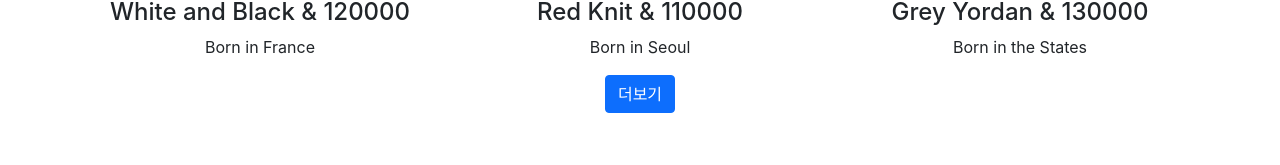
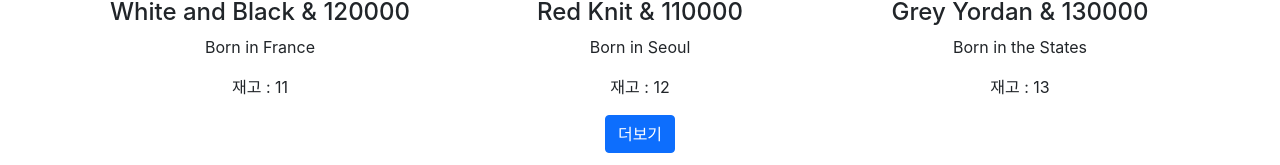
Before and after one commit to qwe5507/REACT-DEV, a React (Create React App) app in the folder shop/: page / in a window 1280 px wide. Shown: the part 515-680 px from the top of the page. Built offline with nearby package versions, Linux system fonts and the light colour scheme; the HTML template or start-up script is replaced by a standard one.

Commit message:
컴포넌트 많을 때 props 쓰기 싫으면 Context API 쓰셈

```diff
--- a/shop/src/App.js
+++ b/shop/src/App.js
@@ -1,6 +1,6 @@
 
 // import Button from '@restart/ui/esm/Button';
-import { useState } from 'react';
+import React, { useState, useContext } from 'react';
 import { Navbar, Container, Nav, NavDropdown, Button, Row, Col } from 'react-bootstrap';
 import './App.css';
 import data from './data.js';
@@ -8,6 +8,8 @@ import Detail from './Detail.js';
 import axios from 'axios';
 
 import { Link, Route, Switch } from 'react-router-dom';
+
+export let 재고context = React.createContext();
 
 function App() {
 
@@ -51,13 +53,16 @@ function App() {
 
       <Switch>
         <Route exact path="/detail/:seq">
+          <재고context.Provider value={재고}>
             <Detail shoes={shoes} 재고={재고} 재고변경={재고변경}></Detail>
+          </재고context.Provider>
         </Route>
         <Route exact path="/:id">
           <div>아무거나 적었을때</div>
         </Route>
         <Route exact path="/">
           <Container>
+            <재고context.Provider value={재고}>
               <Row>
                 {
                   shoes.map(function (data, idx) {
@@ -67,6 +72,7 @@ function App() {
                   })
                 }
               </Row>
+            </재고context.Provider>
             {clickCount < 4 ?
               <button className="btn btn-primary" onClick={() => {
                 loadingShow변경(true);
@@ -100,14 +106,22 @@ function App() {
   );
 }
 
-export default App;
-
 function ShoeItem(props) {
   return (
     <Col md={4}>
       <img src={`https://codingapple1.github.io/shop/shoes${props.인덱스}.jpg`} width="100%" alt="" />
       <h4>{props.신발.title} & {props.신발.price}</h4>
       <p>{props.신발.content}</p>
+      <Test 인덱스={props.인덱스}></Test>
     </Col>
   )
 }
+
+function Test(props) {
+  let 재고 = useContext(재고context);
+  return (
+    <p>재고 : {재고[props.인덱스]}</p>
+  )
+}
+
+export default App;
--- a/shop/src/Detail.js
+++ b/shop/src/Detail.js
@@ -1,7 +1,8 @@
-import { useEffect, useState } from 'react';
+import { useContext, useEffect, useState } from 'react';
 import { useHistory, useParams } from 'react-router-dom';
 import styled from 'styled-components';
 import './Detail.scss';
+import { 재고context } from './App.js';
 
 let Box = styled.div`
     padding : 20px;
@@ -17,6 +18,7 @@ function Detail(props) {
     let 찾은상품 = props.shoes.find(item => item.id === Number(seq));
     let [alertShow, alertShow변경] = useState(true);
     let [inputData, inputData변경] = useState("");
+    let context재고Data = useContext(재고context);
 
     useEffect(() => {
         let 타이머 = setTimeout(() => {alertShow변경(false)}, 2000);
@@ -25,7 +27,6 @@ function Detail(props) {
     }, []);
 
     function 재고변경() {
-        console.log(props.shoes);
         let temp = [...props.재고];
         temp[찾은상품.id] = temp[찾은상품.id] > 0 ? temp[찾은상품.id] - 1 : temp[찾은상품.id] ;
         props.재고변경(temp);
@@ -54,7 +55,8 @@ function Detail(props) {
                     <h4 className="pt-5">{ 찾은상품?.title }</h4>
                     <p>{ 찾은상품?.content }</p>
                     <p>{ 찾은상품?.price }</p>
-                    <Info 재고={props.재고} 인덱스={찾은상품?.id}></Info>
+
+                    <Info 재고={context재고Data} 인덱스={찾은상품?.id}></Info>
                     <button className="btn btn-danger" onClick={() => { 재고변경()}}>주문하기</button>
                     <button className="btn btn-success" onClick={() => {
                         history.goBack();
```
Lines whose indentation alone changed are shown as unchanged.
